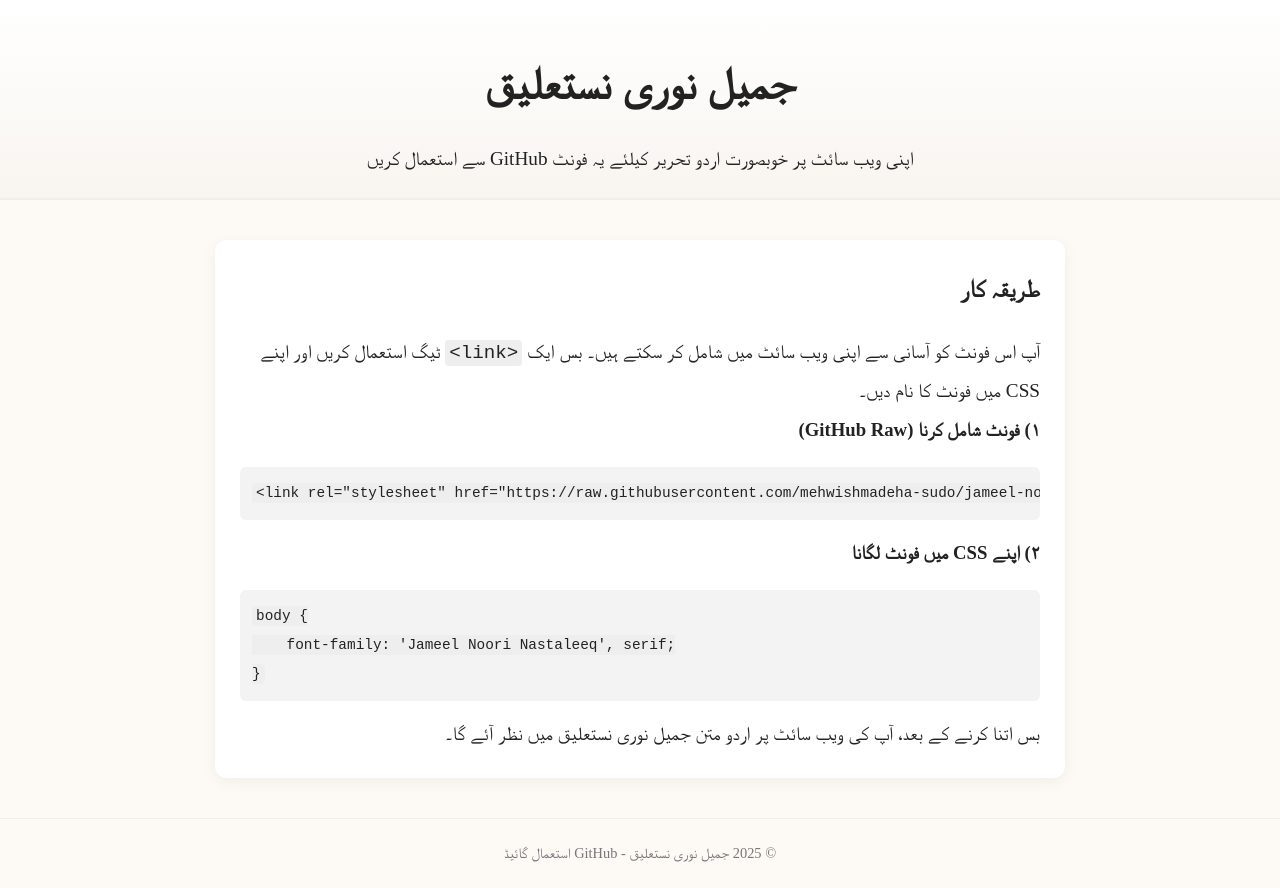
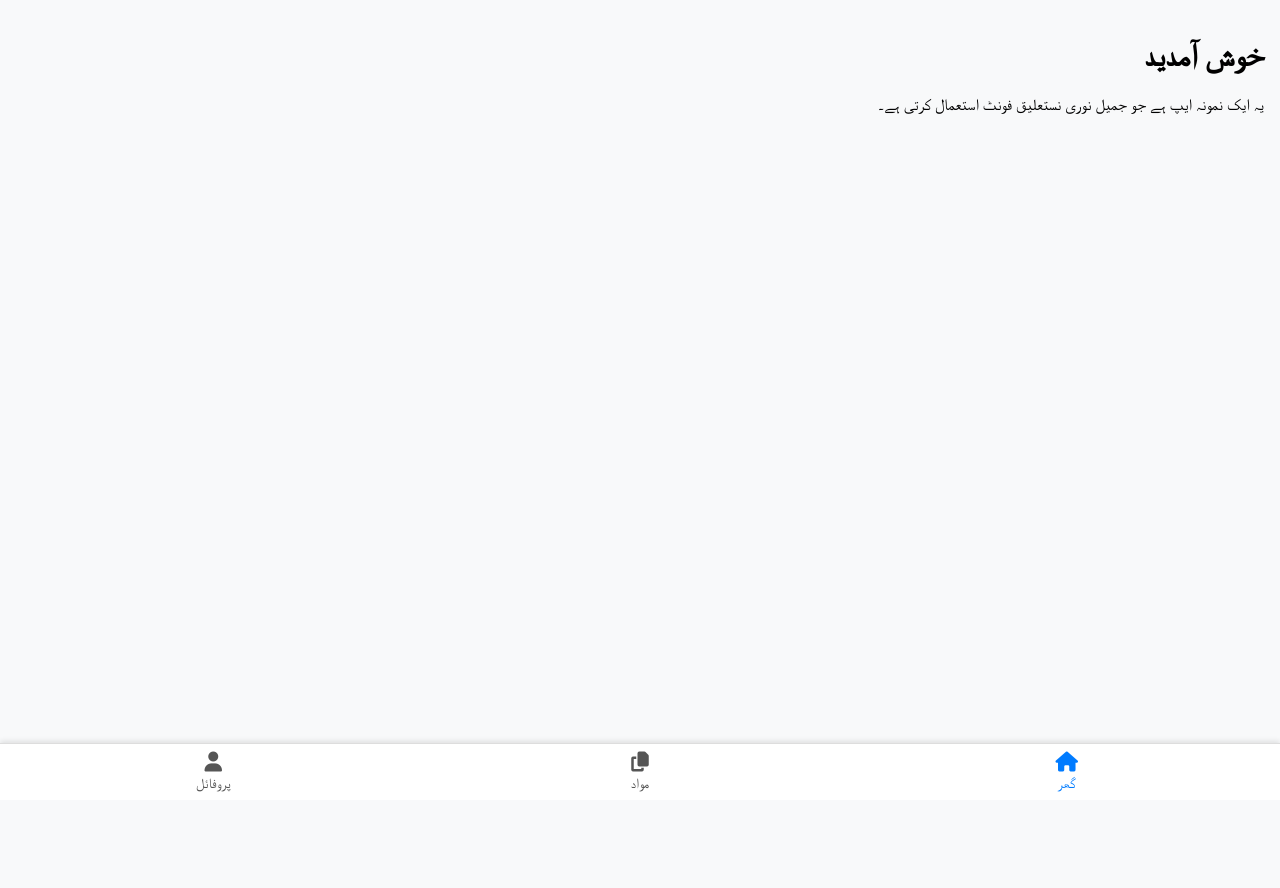
Before and after one commit to mehwishmadeha-sudo/jameel-noori-nastaleeq, a plain HTML site: page index.html in a window 1280 px wide. After the commit the page ends 800 px from the top, so only its background shows below. Drawn offline with Linux system fonts and the light colour scheme; a web font is replaced by a local one.

Commit message:
Update index.html

```diff
--- a/index.html
+++ b/index.html
@@ -3,101 +3,80 @@
 <head>
   <meta charset="UTF-8">
   <meta name="viewport" content="width=device-width, initial-scale=1.0">
-    <title>جمیل نوری نستعلیق - ویب پر استعمال (GitHub)</title>
+  <title>نمونہ ایپ</title>
 
-    <!-- فونٹ شامل کرنا (GitHub Raw) -->
-    <link rel="stylesheet" href="style.css">
+  <!-- Load Urdu font -->
+  <link rel="stylesheet" href="jameel-noori-nastaleeq.css">
+
+  <!-- Load Font Awesome (only needed icons subset via kit or CDN) -->
+  <link rel="stylesheet" href="https://cdnjs.cloudflare.com/ajax/libs/font-awesome/6.5.1/css/all.min.css">
 
   <style>
     body {
-            background: #fdfaf6;
-            color: #222;
+      font-family: 'Jameel Noori Nastaleeq', serif;
       margin: 0;
       padding: 0;
-            line-height: 2;
+      background-color: #f8f9fa;
+      display: flex;
+      flex-direction: column;
+      height: 100vh;
     }
-        header {
+
+    main {
+      flex: 1;
+      padding: 16px;
+      overflow-y: auto;
+    }
+
+    .bottom-nav {
+      display: flex;
+      justify-content: space-around;
+      background-color: #ffffff;
+      border-top: 1px solid #ddd;
+      padding: 8px 0;
+      box-shadow: 0 -2px 5px rgba(0,0,0,0.1);
+    }
+
+    .nav-item {
       text-align: center;
-            padding: 40px 20px 20px;
-            background: linear-gradient(to bottom, #fff, #f8f5f0);
-            border-bottom: 2px solid #eee;
+      flex: 1;
+      color: #555;
+      font-size: 14px;
+      text-decoration: none;
     }
-        h1 {
-            font-size: 2.8rem;
-            margin: 0;
+
+    .nav-item.active {
+      color: #007bff;
     }
-        p {
-            font-size: 1.2rem;
-            margin: 10px 0 0;
-        }
-        section {
-            max-width: 800px;
-            margin: 40px auto;
-            background: white;
-            padding: 25px;
-            border-radius: 12px;
-            box-shadow: 0 4px 15px rgba(0,0,0,0.05);
-        }
-        h2, h3 {
-            margin-top: 0;
-        }
-        pre {
-            background: #f3f3f3;
-            padding: 12px;
-            border-radius: 6px;
-            overflow-x: auto;
-            direction: ltr;
-            text-align: left;
-            font-size: 0.9rem;
-        }
-        code {
-            font-family: monospace;
-            background: #eee;
-            padding: 2px 4px;
-            border-radius: 4px;
-        }
-        footer {
-            text-align: center;
-            font-size: 0.9rem;
-            padding: 20px;
-            color: #777;
-            border-top: 1px solid #eee;
-            margin-top: 40px;
+
+    .nav-item i {
+      font-size: 20px;
+      display: block;
+      margin-bottom: 4px;
     }
   </style>
 </head>
 <body>
 
-    <header>
-        <h1>جمیل نوری نستعلیق</h1>
-        <p>اپنی ویب سائٹ پر خوبصورت اردو تحریر کیلئے یہ فونٹ GitHub سے استعمال کریں</p>
-    </header>
+  <main>
+    <h1>خوش آمدید</h1>
+    <p>یہ ایک نمونہ ایپ ہے جو جمیل نوری نستعلیق فونٹ استعمال کرتی ہے۔</p>
+  </main>
 
-    <section>
-        <h2>طریقہ کار</h2>
-        <p>
-            آپ اس فونٹ کو آسانی سے اپنی ویب سائٹ میں شامل کر سکتے ہیں۔
-            بس ایک <code>&lt;link&gt;</code> ٹیگ استعمال کریں اور اپنے CSS میں فونٹ کا نام دیں۔
-        </p>
-
-        <h3>۱) فونٹ شامل کرنا (GitHub Raw)</h3>
-        <pre><code>&lt;link rel="stylesheet" href="https://raw.githubusercontent.com/mehwishmadeha-sudo/jameel-noori-nastaleeq/main/style.css"&gt;
-</code></pre>
-
-        <h3>۲) اپنے CSS میں فونٹ لگانا</h3>
-        <pre><code>body {
-    font-family: 'Jameel Noori Nastaleeq', serif;
-}
-</code></pre>
-
-        <p>
-            بس اتنا کرنے کے بعد، آپ کی ویب سائٹ پر اردو متن جمیل نوری نستعلیق میں نظر آئے گا۔
-        </p>
-    </section>
-
-    <footer>
-        © 2025 جمیل نوری نستعلیق - GitHub استعمال گائیڈ
-    </footer>
+  <nav class="bottom-nav">
+    <a href="#" class="nav-item active">
+      <i class="fa-solid fa-house"></i>
+      گھر
+    </a>
+    <a href="#" class="nav-item">
+      <i class="fa-solid fa-copy"></i>
+      مواد
+    </a>
+    <a href="#" class="nav-item">
+      <i class="fa-solid fa-user"></i>
+      پروفائل
+    </a>
+  </nav>
 
 </body>
 </html>
```
Lines whose indentation alone changed are shown as unchanged.
